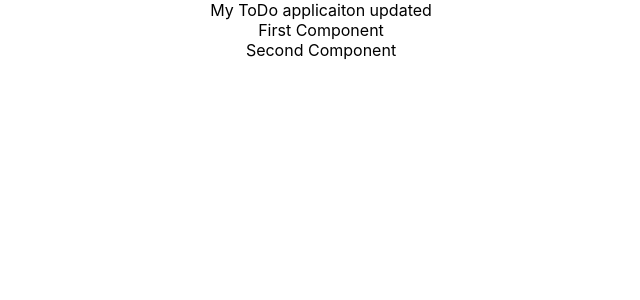
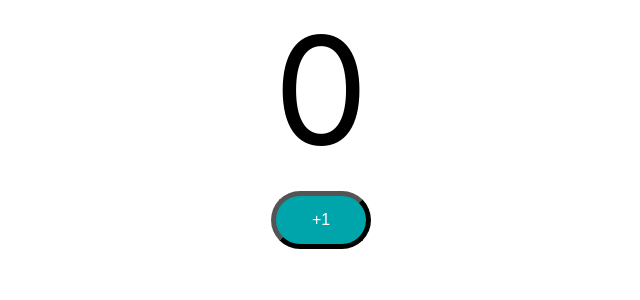
Before and after one commit to yusufkhan369/create-react-app-01, a React (Create React App) app: page / in a window 1280 px wide. Shown: the top 300 px of the page, without its empty margins (319-959 px from the left). Built offline with nearby package versions, Linux system fonts and the light colour scheme.

Commit message:
Added css components

```diff
--- a/src/App.js
+++ b/src/App.js
@@ -1,8 +1,6 @@
 import logo from './logo.svg';
 import './App.css';
 import { Component } from 'react';
-import FirstComponent from './components/learning-examples/FirstComponent'
-import SecondComponent from './components/learning-examples/SecondComponent'
 import Counter from './components/counter/Counter'
 
 
@@ -10,9 +8,7 @@ import Counter from './components/counter/Counter'
 function App() {
   return (
     <div className="App">
-      My ToDo applicaiton updated
-      <FirstComponent></FirstComponent>
-      <SecondComponent></SecondComponent>
+      <Counter />
     </div>
   );
 }
--- /dev/null
+++ b/src/components/counter/Counter.css
@@ -0,0 +1,17 @@
+.counterButton {
+    font-size: 16px;
+    background-color: #00a5ab;
+    width: 100px;
+    margin: 10px;
+    color: white;
+    padding: 15px;
+    border-radius: 30px;
+    border-color: black;
+    border-width: 5px;
+}
+
+.count {
+    font-size: 150px;
+    padding: 20px;
+
+}
--- a/src/components/counter/Counter.jsx
+++ b/src/components/counter/Counter.jsx
@@ -1,7 +1,20 @@
+import './Counter.css'
+
 export default function Counter() {
+
+    function incrementCounterFunction() {
+        console.log('increment clicked')
+    }
+
     return (
 
-        <div className="Counter">Counter</div>
+        < div className="Counter" >
+            <span className="count">0</span>
+            <div>
+                <button className="counterButton" onClick={incrementCounterFunction}
+                >+1</button>
+            </div>
+        </div >
 
     )
 }
```
